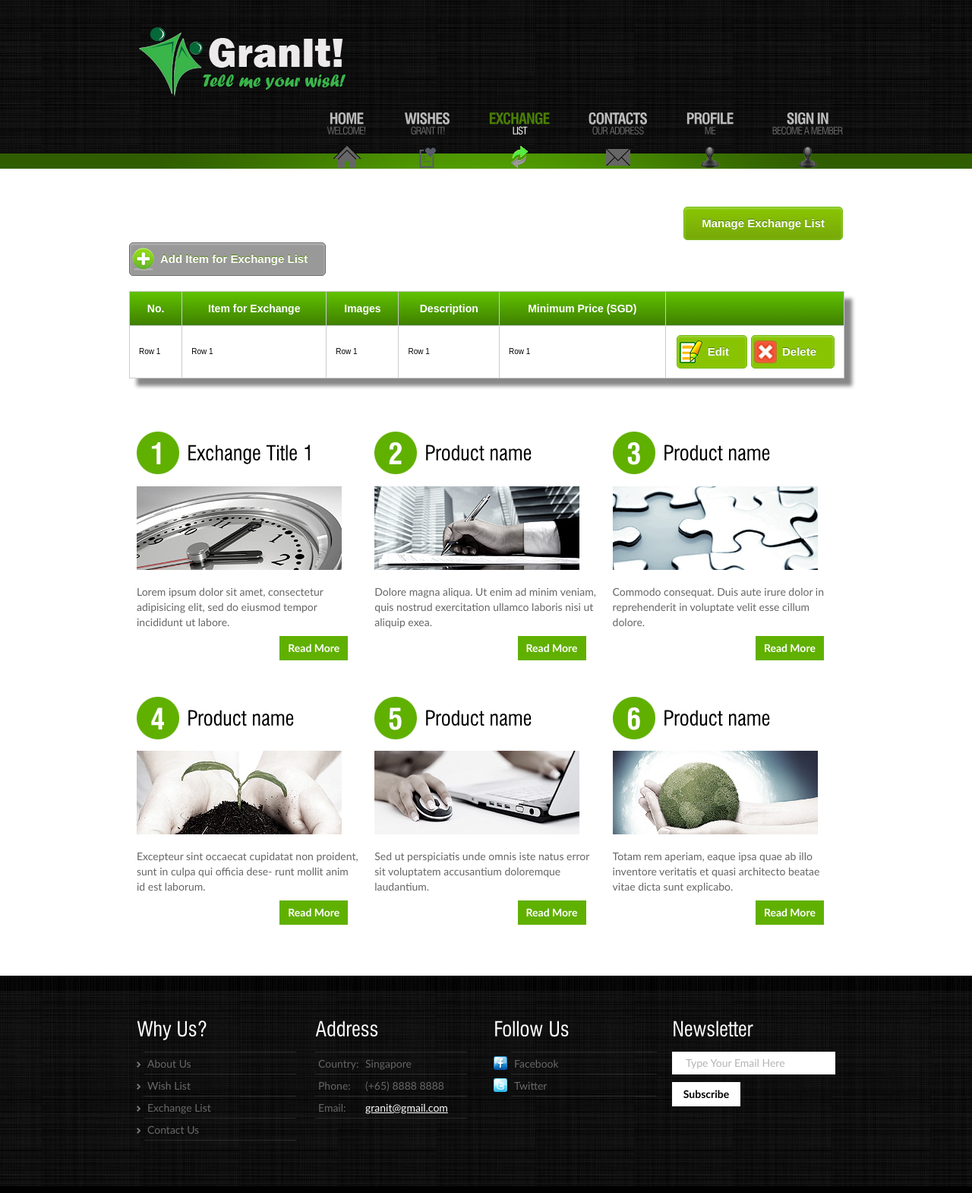
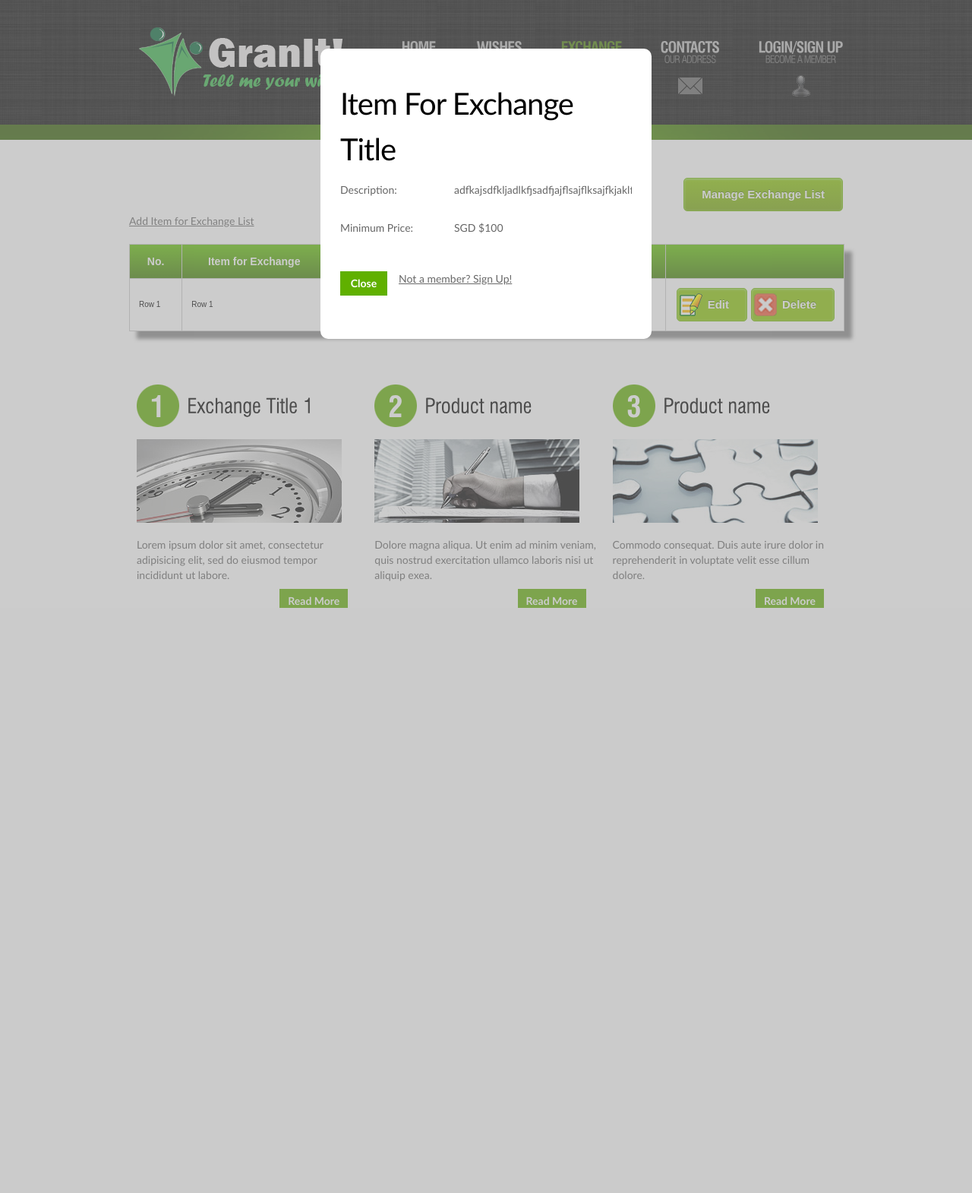
Before and after one commit to Stephanie199/GrantIt, a PHP site: page /Exchange.html in a window 1280 px wide. Shown: the top 1570 px of the page at 76% size. After the commit the page ends 800 px from the top, so only its background shows below. Run offline with PHP 8.4, Linux system fonts and the light colour scheme.

Commit message:
slight changes

```diff
--- a/Exchange.html
+++ b/Exchange.html
@@ -39,15 +39,15 @@
 <!-- header -->
 			<header>
 				<div class="wrapper rơw">
-				<h1><a href="index.html" id="logo"><img src="images/logo.png" /></a></h1>
+				<h1><a href="index.php" id="logo"><img src="images/logo.png" /></a></h1>
 				<nav>
 					<ul id="menu">
-						<li id="nav1"><a href="index.html">Home<span>Welcome!</span></a></li>
+						<li id="nav1"><a href="index.php">Home<span>Welcome!</span></a></li>
 						<li id="nav4"><a href="Wishes.html">Wishes<span>Grant It!</span></a></li>
                         <li id="nav3" class="active"><a href="Exchange.html">Exchange<span>List</span></a></li>
 						<li id="nav5"><a href="Contacts.html">Contacts<span>Our Address</span></a></li>
                         <li id="nav2"><a href="#">Profile<span>Me</span></a></li> <!-- After login -->
-                        <li id="nav2"><a href="#">Sign In<span>Become a Member</span></a></li> <!-- Before login -->
+                        <li id="nav6"><a href="#">Login/Sign Up<span>Become a Member</span></a></li> <!-- Before login -->
 					</ul>
 				</nav>
 				</div>
@@ -247,5 +247,84 @@
 		tabs.init();
 	})
 </script>
+
+<!-- sign up form -->
+
+<div id="sign_up_field">
+	<form id="SignUpForm" method="post">
+        <h2 class="sign_up">Sign Up!</h2>
+		<div>
+			<div  class="wrapper">
+				<span>Full Name:</span><br>
+				<input id="sign_up_full_name" type="text" class="input" >
+			</div>
+			<div  class="wrapper">
+				<span>Email:</span><br>
+				<input id="sign_up_email" type="text" class="input" >
+				</div>
+			<div  class="wrapper">
+				<span>Password:</span><br>
+				<input id="sign_up_password" type="text" class="input" >
+				</div>
+			<div  class="wrapper">
+				<span>Confirm Password:</span><br>
+				<input id="sign_up_confirm_password" type="text" class="input" >
+			</div>
+			<a href="#" id='sign_up_submit_button'>Sign Up!</a>
+			<a href="#" id='sign_up_close_button'>Close</a><br>
+            <a href="#" id='login_simple_link'>Already a member? Sign In!</a>
+            <div class="no-float"> </div>
+
+		</div>
+	</form>
+</div>
+
+<!-- login form -->
+
+<div id="login_field">
+	<form id="LoginForm" method="post">
+        <h2 class="login">Login!</h2>
+		<div>
+			<div  class="wrapper">
+				<span>Email:</span> <br>
+				<input id="login_email" type="text" class="input" >
+				</div>
+			<div class="wrapper">
+				<span>Password:</span> <br>
+				<input id="login_password" type="text" class="input" >
+			</div>
+               <a href="#" id='login_submit_button'>Login</a>
+               <a href="#" id='login_close_button'>Close</a>
+               <br><a href="#" id='sign_up_simple_link'>Not a member? Sign Up!</a>
+            <div class="no-float"> </div>
+		</div>
+	</form>
+</div>
+
+
+<!-- Exchange Item description field -->
+
+<div id="exchange_description_field">
+	<form id="ExchangeDescriptionForm" method="post">
+        <h2 class="login">Item For Exchange Title</h2>
+		<div>
+       	 	<div  class="wrapper">
+				<span>Description: </span>
+				<span>adfkajsdfkljadlkfjsadfjajflsajflksajfkjaklfjasjfksadjfajdfkjskfjakdfjklsajflkajfljdkfjkajdfkajfkjaklfdjakdfjkafjklajfklajkljsakfjadklfjksdjfkjdfkljadfkljadklfj </span>
+			</div>
+			<div  class="wrapper">
+				<span>Minimum Price: </span>
+				<span>SGD $100 </span>
+			</div>
+               <a href="#" class="close_button">Close</a>
+               <br><a href="#" id='sign_up_simple_link'>Not a member? Sign Up!</a>
+            <div class="no-float"> </div>
+		</div>
+	</form>
+</div>
+
+
+
+<script src='script/main.js'></script>
 </body>
 </html>
--- a/css/style.css
+++ b/css/style.css
@@ -122,12 +122,12 @@
 #newsletter .button{float : left;}
 
 /* ============================= Dropdown buttons ============================= */
-.manage_wish, .manage_exchange, .add_wish, .add_exchange{
+.manage_wish, .manage_exchange, .add_wish{
 	width:100%;
 	margin-bottom:5%;
 }
 
-.wish_button, .exchange_button, .add_button,.table_icon_edit, .table_icon_delete {
+.wish_button, .exchange_button, .add_wish_button, .table_icon_edit, .table_icon_delete {
 	box-shadow:inset 0px 1px 3px 0px #a4e271;
 	-moz-border-radius:5px;
 	-webkit-border-radius:5px;
@@ -158,7 +158,7 @@
 	border:1px solid #74b807;
 }
 
-.add_button {
+.add_wish_button {
 	padding-left:40px;
 	float:left;
 	filter:progid:DXImageTransform.Microsoft.gradient(startColorstr='#999', endColorstr='#CCC',GradientType=0);
@@ -174,7 +174,7 @@
 	background: url(../images/add_icon.png) no-repeat 3px #999;
 }
 
-.add_button:hover {
+.add_wish_button:hover {
 	float:left;
 	filter:progid:DXImageTransform.Microsoft.gradient(startColorstr='#CCC', endColorstr='#999',GradientType=0);
 	-moz-box-shadow:inset 0px 1px 3px 0px #666666;
@@ -201,7 +201,7 @@
 }
 
 
-.wish_button:hover, .exchange_button:hover, .table_icon_edit:hover, .table_icon_delete:hover {
+.wish_button:hover, .exchange_button:hover  .table_icon_edit:hover, .table_icon_delete:hover {
 	background:-webkit-gradient(linear, left top, left bottom, color-stop(0.05, #77a809), color-stop(1, #89c403));
 	background:-moz-linear-gradient(top, #77a809 5%, #89c403 100%);
 	background:-webkit-linear-gradient(top, #77a809 5%, #89c403 100%);
@@ -216,11 +216,11 @@
 }
 
 .table_icon_edit:hover{
-	background: url(../images/table_icon_edit.png) no-repeat 3px #77a809;
+	background: url(../images/table_icon_edit.png) no-repeat 3px #89c403;
 }
 
 .table_icon_delete:hover{
-	background: url(../images/table_icon_delete.png) no-repeat 3px #77a809;
+	background: url(../images/table_icon_delete.png) no-repeat 3px #89c403;
 }
 
 .wish_button:active, .exchange_button:active {
@@ -230,7 +230,7 @@
 
 
 
-/* ============================= signup forms ============================= */
+/* ============================= signup & login forms ============================= */
 #sign_up_field, #login_field{
 	display:none;
 	position: fixed;
@@ -242,15 +242,23 @@
 	z-index:1000;
 }
 
+#exchange_description_field{
+	display:block;
+	position: fixed;
+	left:0px;
+	top:0px;
+	background-color: rgba(153,153,153,0.5);
+	width:100%;
+	height:100%;
+	z-index:1000;
+}
 
-#SignUpForm, #LoginForm  {background-color:#FFF; border-radius:10px; width: 30%; margin: 5% auto 0 auto; padding:0.3% 2% 4.5% 2%;}
-#SignUpForm span, #LoginForm span{width:150px;float:left;line-height:26px}
-#SignUpForm .wrapper, #LoginForm .wrapper{min-height:50px; }
-#SignUpForm .textarea_box, #LoginForm .textarea_box{min-height:275px;width:100%;overflow:hidden;padding-bottom:6px}
-/*#SignUpForm a#sign_up_simple_link, #LoginForm a#login_simple_link{margin-top:20px; margin-right:15px; float:left; width:62px;font-style:normal;font-weight:bold;color:#fff;height:32px;line-height:32px;text-decoration:none;background:#60b000;text-align:center};
-*/
-#SignUpForm a#sign_up_simple_link, #LoginForm a#login_simple_link, #SignUpForm a#sign_up_submit_button, #SignUpForm a#sign_up_close_button, #LoginForm a#login_submit_button, #LoginForm a#login_close_button{ margin-top:20px; margin-right:15px; float:left; width:62px;font-style:normal;font-weight:bold;color:#fff;height:32px;line-height:32px;text-decoration:none;background:#60b000;text-align:center}
-#SignUpForm a#sign_up_submit_button:hover, #SignUpForm a#sign_up_close_button:hover, #LoginForm a#login_submit_button:hover, #LoginForm a#login_close_button:hover{background:#080808}
+#SignUpForm, #LoginForm, #ExchangeDescriptionForm  {background-color:#FFF; border-radius:10px; width: 30%; margin: 5% auto 0 auto; padding:0.3% 2% 4.5% 2%;}
+#SignUpForm span, #LoginForm span, #ExchangeDescriptionForm span{width:150px;float:left;line-height:26px}
+#SignUpForm .wrapper, #LoginForm .wrapper, #ExchangeDescriptionForm .wrapper{min-height:50px; }
+#SignUpForm .textarea_box, #LoginForm .textarea_box, #ExchangeDescriptionForm .textarea_box{min-height:275px;width:100%;overflow:hidden;padding-bottom:6px}
+#SignUpForm a#sign_up_simple_link, #LoginForm a#login_simple_link, #SignUpForm a#sign_up_submit_button, #SignUpForm a#sign_up_close_button, #LoginForm a#login_submit_button, #LoginForm a#login_close_button, #ExchangeDescriptionForm .close_button{ margin-top:20px; margin-right:15px; float:left; width:62px;font-style:normal;font-weight:bold;color:#fff;height:32px;line-height:32px;text-decoration:none;background:#60b000;text-align:center}
+#SignUpForm a#sign_up_submit_button:hover, #SignUpForm a#sign_up_close_button:hover, #LoginForm a#login_submit_button:hover, #LoginForm a#login_close_button:hover, #ExchangeDescriptionForm .close_button:hover{background:#080808}
 #SignUpForm .input, #LoginForm .input { width:60%;min-height:25px;border:1px solid #e5e5e5;background:#fff;padding:3px 5px;color: #333;font:14px "Trebuchet MS", Arial, Helvetica, sans-serif;margin:0; border-radius:5px;}
 #SignUpForm textarea, #LoginForm textarea {overflow:auto;width:549px;height:258px;border:1px solid #e5e5e5;background:#fff;padding:3px 5px;color:#696968;font:14px "Trebuchet MS", Arial, Helvetica, sans-serif;font-style:italic;margin:0}
 
```
Also changed, not shown: Contacts.html (+16 -13 lines), Wishes.html (+65 -3 lines).
